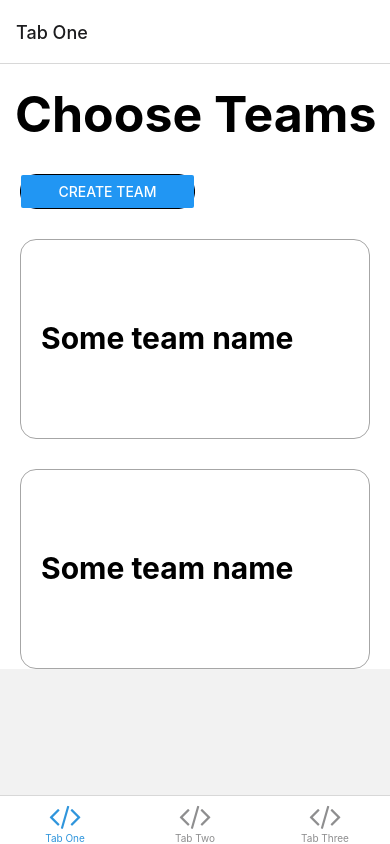
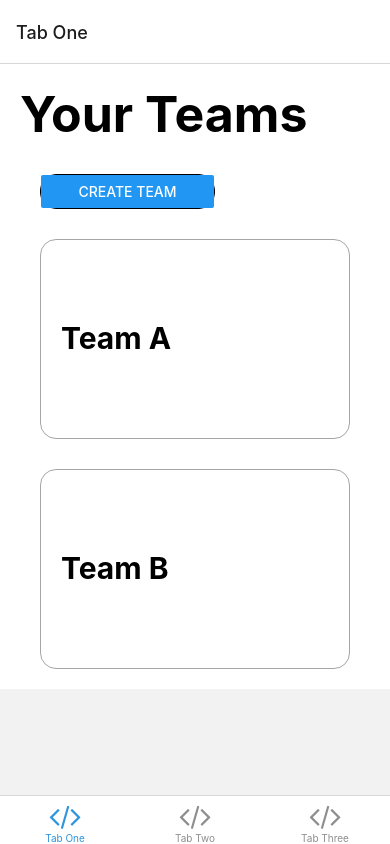
Before and after one commit to agamjolly/cs160, a React Native app: screen /TabOne in a window 390 px wide. Built offline with nearby package versions, Linux system fonts and the light colour scheme; what expo-linking would draw is missing.

Commit message:
add screen container component

```diff
--- /dev/null
+++ b/components/ScreenContainer.tsx
@@ -0,0 +1,12 @@
+import { View } from "components/Themed";
+import styled from 'styled-components/native';
+
+const Container = styled(View)`
+	padding: 20px;
+`;
+
+const ScreenContainer = ({ children }: { children: any }) => (
+	<Container>{children}</Container>
+);
+
+export default ScreenContainer;
--- a/components/TitleText.tsx
+++ b/components/TitleText.tsx
@@ -2,8 +2,6 @@ import { Text } from "components/Themed";
 import styled from 'styled-components/native';
 
 const Title = styled(Text)`
-	marginTop: 20px;
-	marginLeft: 15px;
 	fontSize: 50;
 	fontWeight: bold;
 `;
--- a/screens/CreateTeam.tsx
+++ b/screens/CreateTeam.tsx
@@ -1,17 +1,12 @@
-import React from "react";
 import { RootStackScreenProps } from "types";
-import styled from 'styled-components/native';
-import { Text, View } from "components/Themed";
-
-const PageContainer = styled(View)`
-	justifyContent: center;
-`;
+import TitleText from "components/TitleText";
+import ScreenContainer from "components/ScreenContainer";
 
 const TeamCreation = ({ navigation }: RootStackScreenProps<"TeamCreation">) => {
 	return (
-		<PageContainer>
-			<Text>Team Details</Text>
-		</PageContainer>
+		<ScreenContainer>
+			<TitleText>Team Details</TitleText>
+		</ScreenContainer>
 	);
 }
 
--- a/screens/TabOneScreen.tsx
+++ b/screens/TabOneScreen.tsx
@@ -1,13 +1,14 @@
 import { StyleSheet, Button } from 'react-native';
 
 import { Text, View } from 'components/Themed';
+import TitleText from 'components/TitleText';
+import ScreenContainer from 'components/ScreenContainer';
 import { RootTabScreenProps } from 'types';
 
 export default function TabOneScreen({ navigation }: RootTabScreenProps<'TabOne'>) {
   return (
-    <View style={styles.container}>
-
-      <Text style={styles.title}>Choose Teams</Text>
+    <ScreenContainer>
+      <TitleText>Your Teams</TitleText>
 
       <View style={styles.btn}>
         <Button title="Create Team" onPress={() => {
@@ -18,15 +19,15 @@ export default function TabOneScreen({ navigation }: RootTabScreenProps<'TabOne'
       <View style={styles.team__tabs}>
         { /* Default team */}
         <View style={styles.team}>
-          <Text style={styles.team__title}>Some team name</Text>
+          <Text style={styles.team__title}>Team A</Text>
         </View>
 
         <View style={styles.team}>
-          <Text style={styles.team__title}>Some team name</Text>
+          <Text style={styles.team__title}>Team B</Text>
         </View>
 
       </View>
-    </View>
+    </ScreenContainer>
   );
 }
 
```
